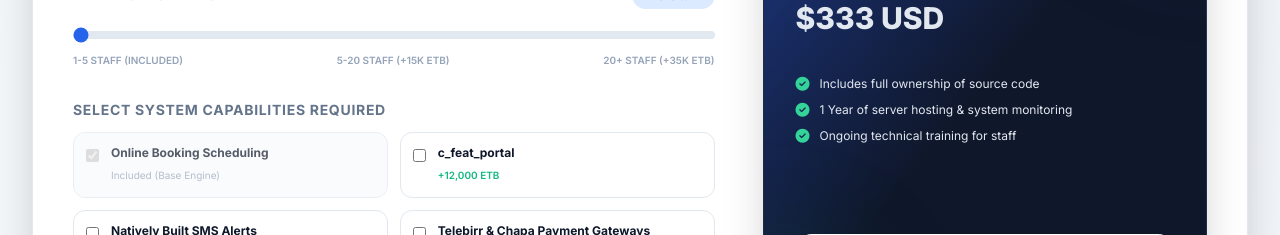
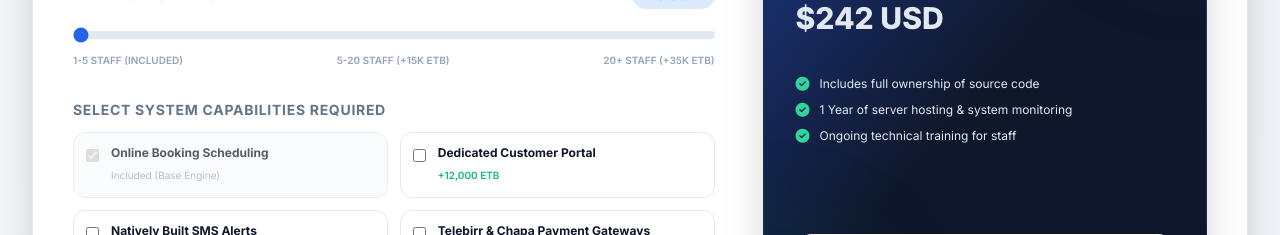
Before and after one commit to jossieT/etbooking-solutions, a Next.js app: page / in a window 1280 px wide. Shown: the part 3758-3993 px from the top of the page. Built offline with nearby package versions, Linux system fonts and the light colour scheme.

Commit message:
fix: change mapped name of section

```diff
--- a/components/sections/CalculatorSection.tsx
+++ b/components/sections/CalculatorSection.tsx
@@ -203,6 +203,7 @@
                 {Object.entries(PRICING_CONFIG.features).map(([id, feature]) => {
                   const isChecked = selectedFeatures.includes(id);
                   const translationKey = `c_feat_${id === 'analytics' ? 'analytic' : id === 'mobile' ? 'mob' : id}`;
+                  const labelText = t(translationKey) !== translationKey ? t(translationKey) : feature.name;
 
                   return (
                     <label
@@ -218,7 +219,7 @@
                         className="mt-1 w-4.5 h-4.5 text-primary-600 rounded cursor-pointer"
                       />
                       <div>
-                        <span className="text-xs font-bold block">{t(translationKey)}</span>
+                        <span className="text-xs font-bold block">{labelText}</span>
                         <span className="text-[10px] text-emerald-500 font-semibold">
                           +{feature.cost.toLocaleString()} ETB
                         </span>
--- a/lib/pricing.ts
+++ b/lib/pricing.ts
@@ -22,7 +22,7 @@
     analytics: { name: 'Enterprise Reporting Dashboard', cost: 12000 },
   },
 
-  usdExchangeRate: 120, // ETB to USD
+  usdExchangeRate: 165, // ETB to USD
 };
 
 export interface CalculatorInputs {
--- a/lib/translations.am.ts
+++ b/lib/translations.am.ts
@@ -95,6 +95,7 @@
   calc_biz_label: "የድርጅቱ ዘርፍ",
   calc_staff_label: "የሰራተኞች ብዛት",
   calc_feat_label: "የሚያስፈልጉ የሲስተም አቅሞች",
+  c_feat_portal: "የተለየ የደንበኛ ገጽ (Portal)",
   c_feat_cportal: "የተለየ የደንበኛ ገጽ (Portal)",
   c_feat_sms: "የኤስኤምኤስ (SMS) መልእክቶች",
   c_feat_payments: "የቴሌብርር እና ቻፃ ክፍያዎች",
--- a/lib/translations.en.ts
+++ b/lib/translations.en.ts
@@ -95,6 +95,7 @@
   calc_biz_label: "Business Category",
   calc_staff_label: "Maximum Staff Size",
   calc_feat_label: "Select System Capabilities Required",
+  c_feat_portal: "Dedicated Customer Portal",
   c_feat_cportal: "Dedicated Customer Portal",
   c_feat_sms: "Natively Built SMS Alerts",
   c_feat_payments: "Telebirr & Chapa Payment Gateways",
```
